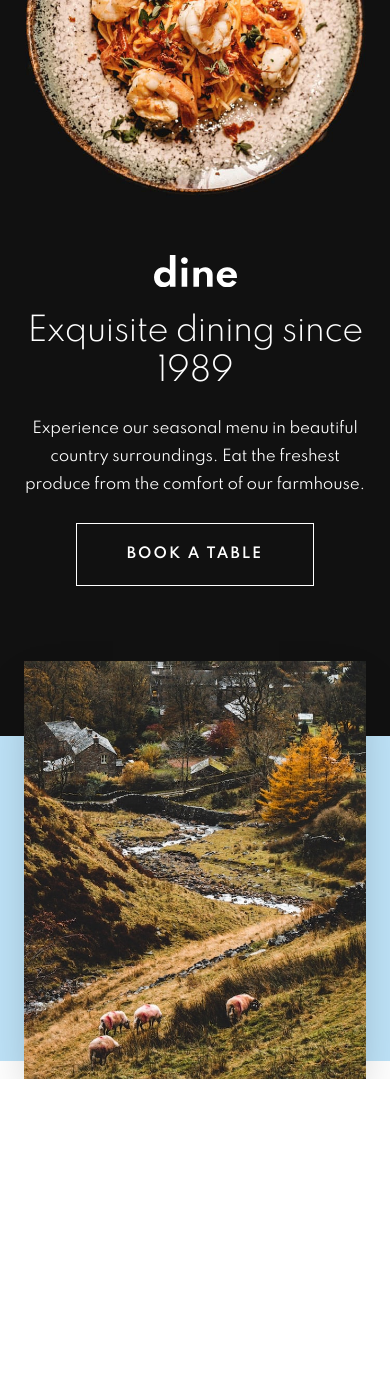
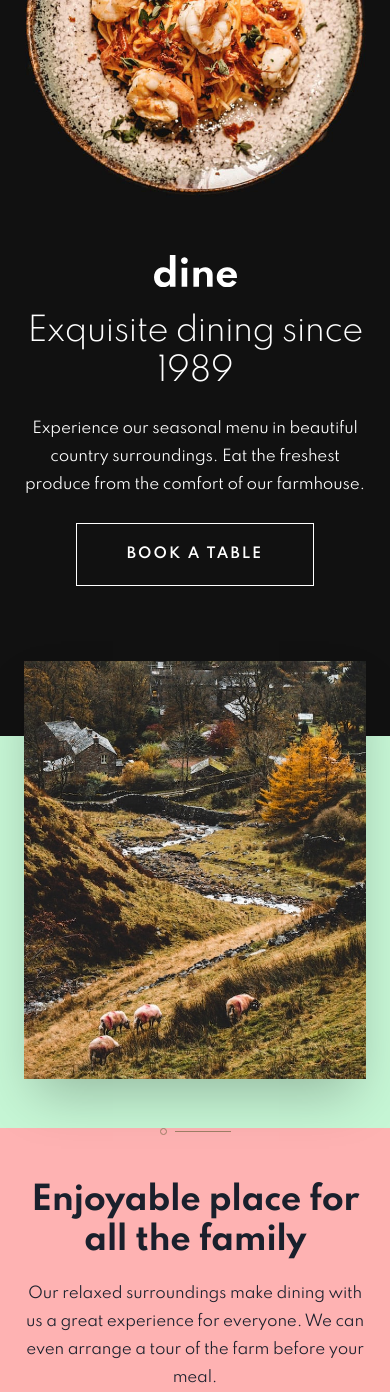
Before and after one commit to 0xShynn/frontendmentor-dine-restaurant-website, a Next.js app: page / in a window 390 px wide. Before the commit the page ends 1079 px from the top, so only its background shows below. Built offline with nearby package versions, Linux system fonts and the light colour scheme.

Commit message:
updated: h2 responsive. added: pattern divider. wip: main image

```diff
--- /dev/null
+++ b/assets/patterns/PatternDivider.js
@@ -0,0 +1,18 @@
+import * as React from 'react';
+
+import { Box } from '@chakra-ui/react';
+
+function PatternDivider(props) {
+  return (
+    <Box w="71px" pb="45px">
+      <svg xmlns="http://www.w3.org/2000/svg" viewBox="0 0 71 7" {...props}>
+        <g fill="none" fillRule="evenodd">
+          <path fill="#9E7F66" d="M15 3h56v1H15z" />
+          <circle cx={3.5} cy={3.5} r={3} stroke="#9E7F66" />
+        </g>
+      </svg>
+    </Box>
+  );
+}
+
+export default PatternDivider;
--- a/components/Main.js
+++ b/components/Main.js
@@ -1,32 +1,46 @@
 import { Box, Heading, Text } from '@chakra-ui/react';
 import Image from 'next/image';
 
+import enjoyablePlaceDesktop from '../assets/homepage/enjoyable-place-desktop@2x.jpg';
 import enjoyablePlaceMobile from '../assets/homepage/enjoyable-place-mobile@2x.jpg';
+import enjoyablePlacePlaceholder from '../assets/homepage/enjoyable-place-placeholder.png';
+import enjoyablePlaceTablet from '../assets/homepage/enjoyable-place-tablet@2x.jpg';
 
 const Main = () => {
   return (
-    <Box
-      maxW="1140px"
-      bg="blue.100"
-      pos="relative"
-      mx="auto"
-      w="full"
-      h="325px"
-    >
-      <Box
-        pos="absolute"
-        w="100%"
-        top="-75px"
-        px={{ base: '6', md: '100px' }}
-        zIndex="1"
-      >
-        <Box shadow="2xl">
+    <Box maxW="1140px" bg="blue.100" pos="relative" mx="auto" w="full">
+      <Box pos="absolute" w="full" top="-75px" px={{ base: '6', md: '100px' }}>
+        <Box shadow="2xl" display={{ md: 'none' }}>
           <Image
             src={enjoyablePlaceMobile}
             alt="Enjoyable place image mobile"
             layout="responsive"
           />
         </Box>
+
+        <Box display={{ base: 'none', md: 'block', xl: 'none' }}>
+          <Image
+            src={enjoyablePlaceTablet}
+            alt="Enjoyable place image tablet"
+            layout="responsive"
+          />
+        </Box>
+        <Box display={{ base: 'none', xl: 'block' }}>
+          <Image
+            src={enjoyablePlaceDesktop}
+            alt="Enjoyable place image desktop"
+            layout="responsive"
+            className="hello"
+          />
+        </Box>
+      </Box>
+      <Box bg="green.100">
+        <Image
+          src={enjoyablePlacePlaceholder}
+          role="presentation"
+          alt="enjoy"
+          layout="responsive"
+        />
       </Box>
     </Box>
   );
--- a/pages/index.js
+++ b/pages/index.js
@@ -1,5 +1,6 @@
-import { Box, Flex } from '@chakra-ui/react';
+import { Box, Flex, Heading, Text } from '@chakra-ui/react';
 import Head from 'next/head';
+import PatternDivider from '../assets/patterns/PatternDivider';
 
 import Hero from '../components/Hero';
 import Main from '../components/Main';
@@ -13,9 +14,19 @@ export default function Home() {
         <link rel="icon" href="/favicon.ico" />
       </Head>
 
-      <Flex role="main" bg="red.200" direction="column">
+      <Flex role="main" bg="red.200" direction="column" align="center">
         <Hero />
         <Main />
+        <PatternDivider />
+        <Box textAlign="center" px="6">
+          <Heading as="h2" variant="h2">
+            Enjoyable place for all the family
+          </Heading>
+          <Text textStyle="body2">
+            Our relaxed surroundings make dining with us a great experience for
+            everyone. We can even arrange a tour of the farm before your meal.
+          </Text>
+        </Box>
       </Flex>
     </Box>
   );
--- a/theme/components/heading.js
+++ b/theme/components/heading.js
@@ -18,10 +18,11 @@ const Heading = {
     },
     // H2, Spartan Bold, 40px, 56px Line, -0,5 Character
     h2: {
-      fontSize: '40px',
+      fontSize: { base: '32px', xl: '40px' },
       fontWeight: 'bold',
-      lineHeight: '56px',
+      lineHeight: { base: '40px', xl: '56px' },
       letterSpacing: '-0.5px',
+      mb: '20px',
     },
     // H3 (L), Spartan Bold, 18px, 28px Line -0,22 Character
     h3l: {
```
Also changed, not shown: assets/homepage/enjoyable-place-placeholder.png (added).
